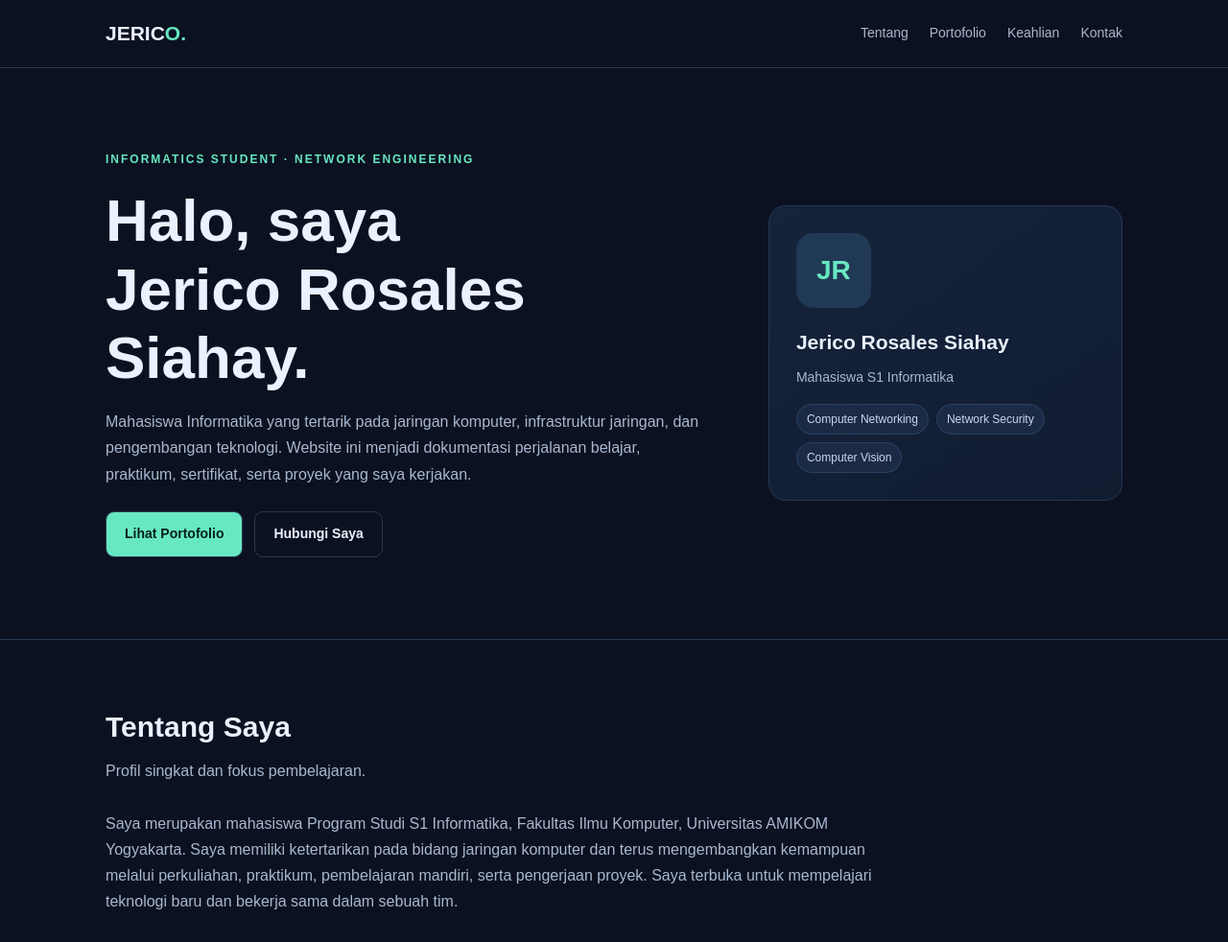
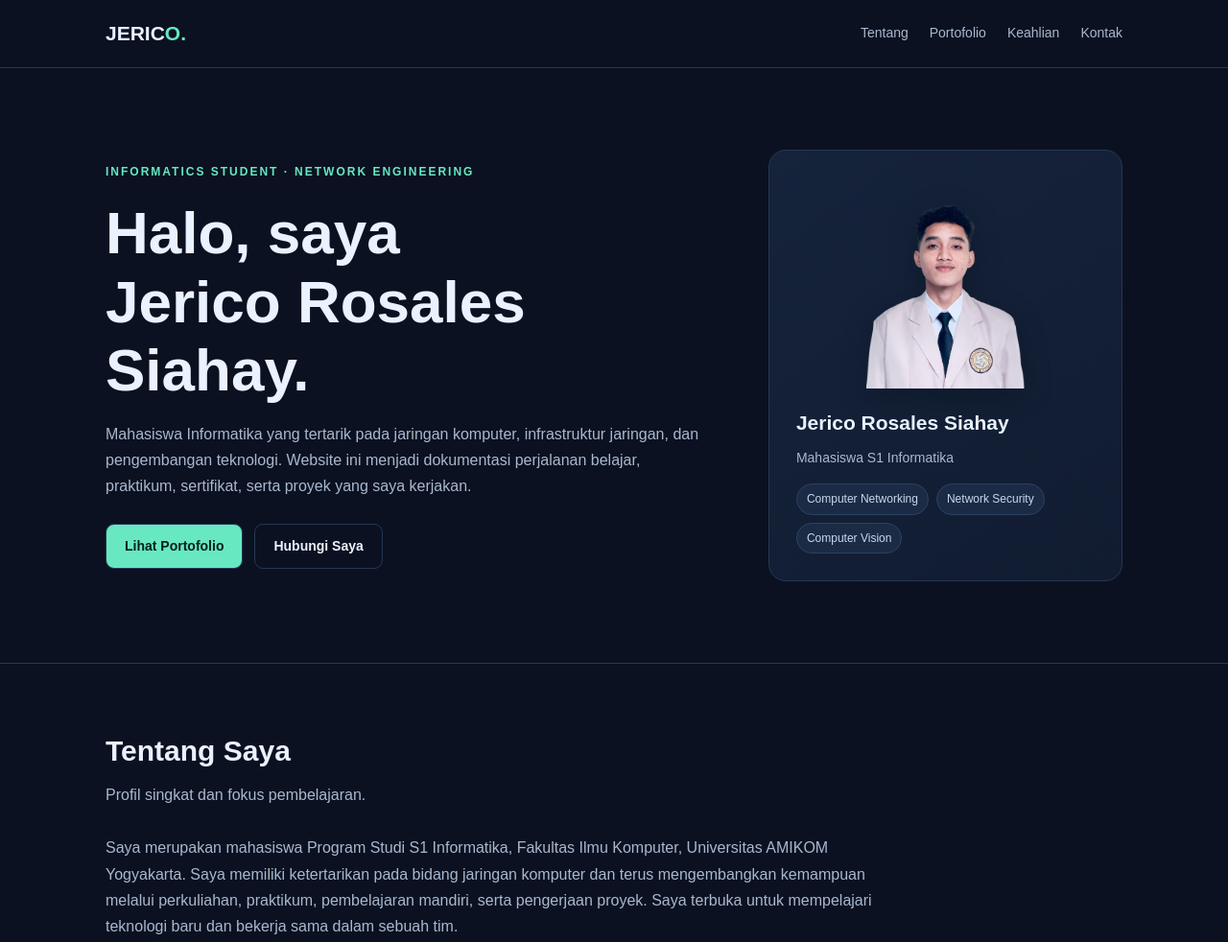
Before and after one commit to Jersssss/Jerico-Portofolio, a plain HTML site: page index.html in a window 1280 px wide. Shown: the top 982 px of the page at 96% size. Drawn offline with Linux system fonts and the light colour scheme.

Commit message:
Revamp avatar design and implementation
Updated avatar styling and replaced avatar div with an image.

```diff
--- a/index.html
+++ b/index.html
@@ -152,16 +152,13 @@ h1 {
 }
 
 .avatar {
-  width: 78px;
-  height: 78px;
-  background: #203954;
-  color: var(--accent);
-  border-radius: 18px;
-  display: grid;
-  place-items: center;
-  font-size: 28px;
-  font-weight: bold;
-  margin-bottom: 18px;
+  width: 180px;
+  height: 220px;
+  object-fit: contain;
+  object-position: center bottom;
+  display: block;
+  margin: 0 auto 18px;
+  filter: drop-shadow(0 8px 15px rgba(0, 0, 0, 0.22));
 }
 
 .profile-card h2 {
@@ -428,7 +425,7 @@ footer {
   </div>
 
   <aside class="profile-card">
-    <div class="avatar">JR</div>
+    <img class="avatar" src="foto-profil.png" alt="Foto profil Jerico Rosales Siahay">
 
     <h2>Jerico Rosales Siahay</h2>
 
@@ -586,7 +583,7 @@ footer {
 </div>
 </section>
 
-<!-- CONTACT: HANYA SATU BAGIAN -->
+<!-- CONTACT -->
 <section id="contact">
 <div class="wrap">
 
```
